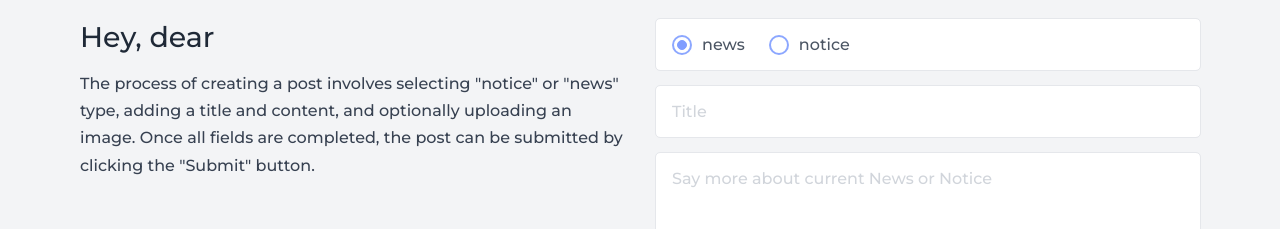
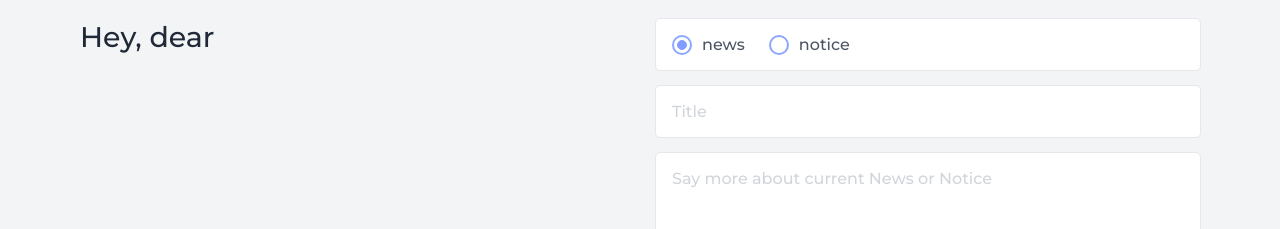
Before and after one commit to al-imam/lpi, a React (Vite) app: page /admin in a window 1280 px wide. Shown: the part 269-498 px from the top of the page. Built offline with nearby package versions, Linux system fonts and the light colour scheme; no server answers.

Commit message:
if login show some info

```diff
--- a/src/pages/Admin/Admin.jsx
+++ b/src/pages/Admin/Admin.jsx
@@ -11,10 +11,12 @@ export default function Contact() {
         <div className={classes.title}>
           <h4>Hey, dear</h4>
           <p>
-            The process of creating a post involves selecting "notice" or "news"
-            type, adding a title and content, and optionally uploading an image.
-            Once all fields are completed, the post can be submitted by clicking
-            the "Submit" button.
+            {currentUser
+              ? `The process of creating a post involves selecting notice or news
+            type, add a title and description, and optionally uploading an image.
+            Once all fields are completed then post can be submitted by clicking
+            the submit button.`
+              : ``}
           </p>
         </div>
         <Form />
```
